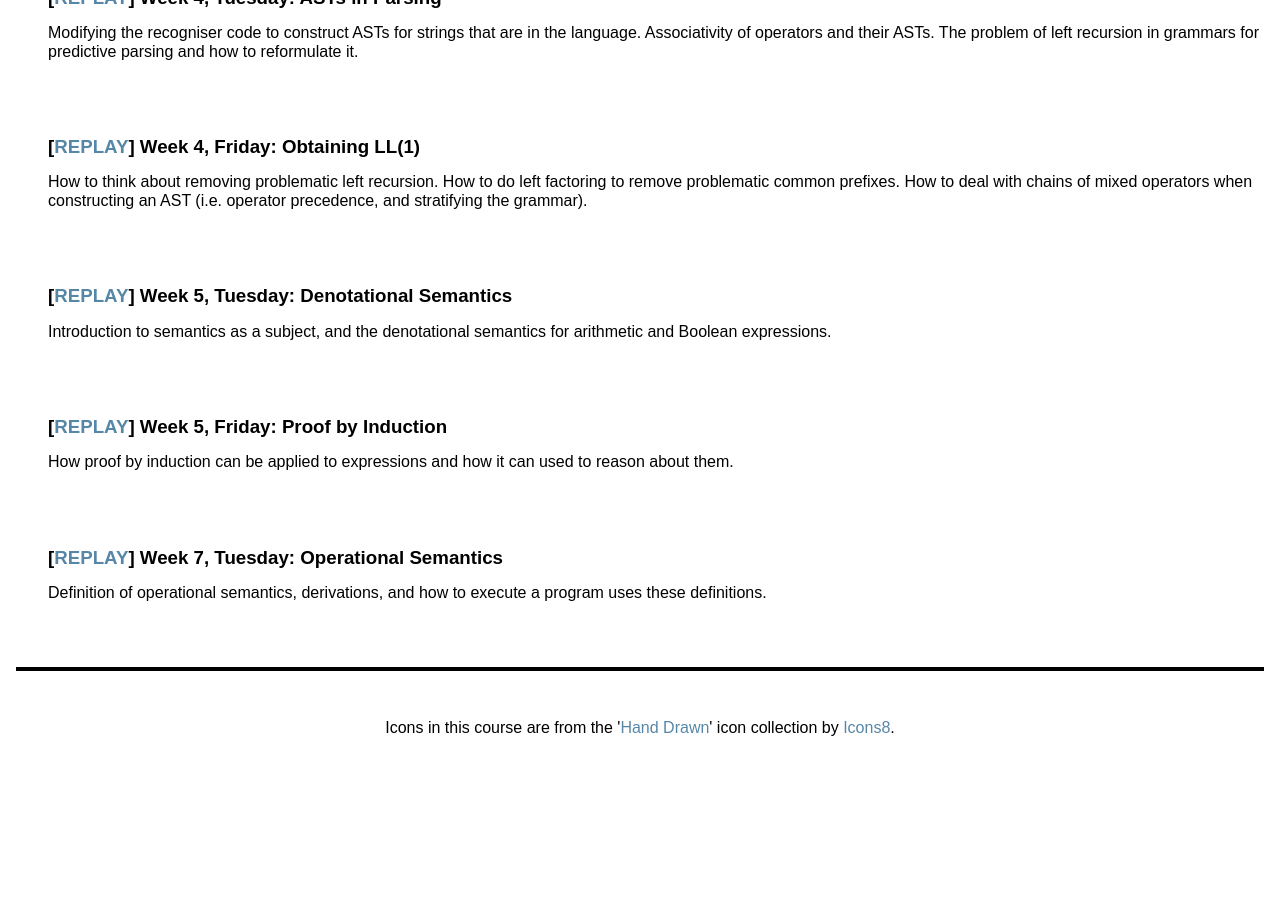
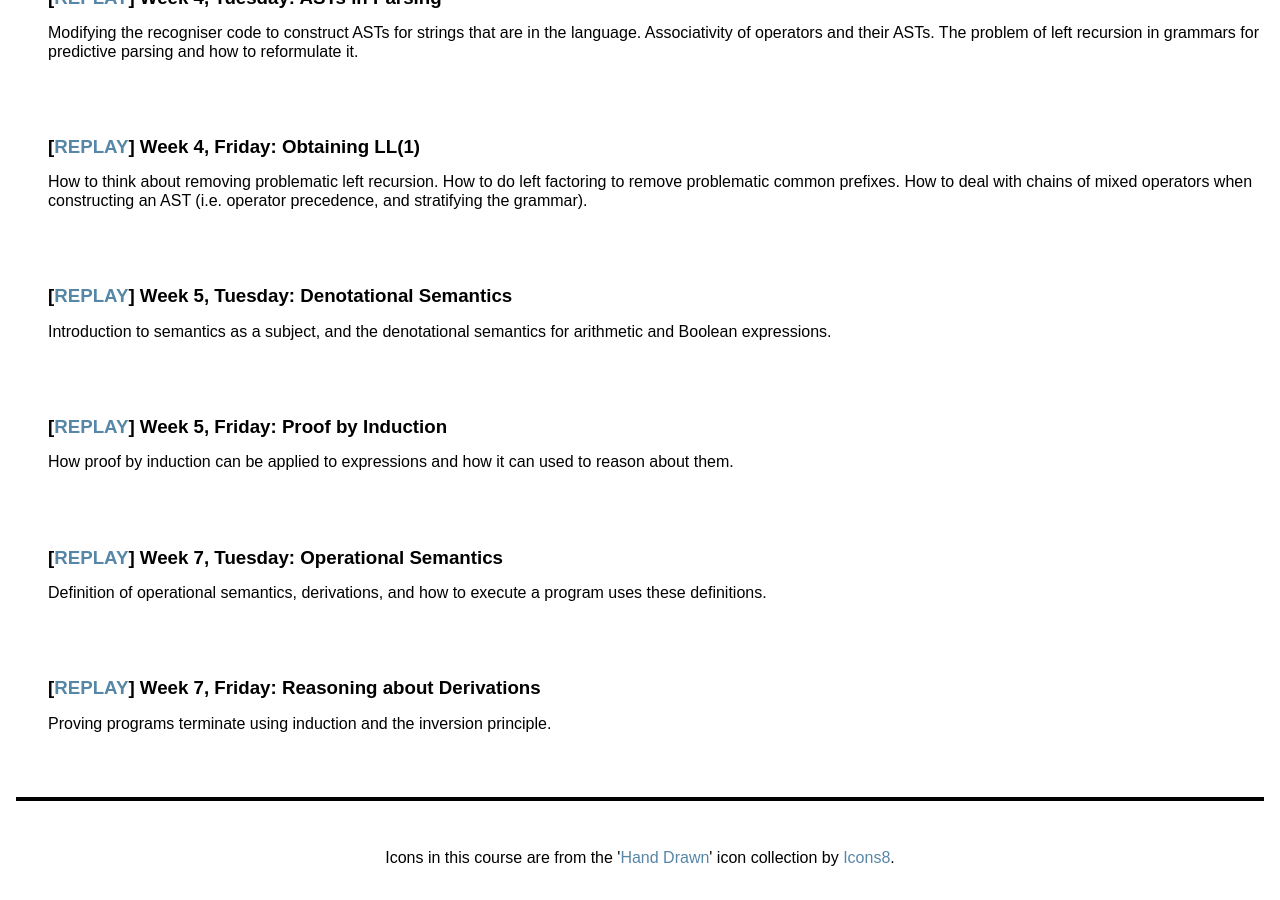
Before and after one commit to uob-coms20007/webpages, a Jekyll site: the page built from schedule.md, in a window 1280 px wide and 900 px high, scrolled down 1853 px. Built offline with Jekyll 4.4.1, drawn with Linux system fonts in a browser that asks for light colours; nearby versions of some CDN libraries; before the commit the page ends 2622 px from its top, so only the background shows below that; some of the changed text lies outside the part shown.

Commit message:
Add RePlay

```diff
--- a/_data/lectures.yml
+++ b/_data/lectures.yml
@@ -47,6 +47,10 @@
 - title: Operational Semantics
   description: Definition of operational semantics, derivations, and how to execute a program uses these definitions.
   replay: https://mediasite.bris.ac.uk/Mediasite/Play/daec7669879443d9ba18543302f7a2211d
+
+- title: Reasoning about Derivations
+  description: Proving programs terminate using induction and the inversion principle.
+  replay: https://mediasite.bris.ac.uk/Mediasite/Play/e63a127064a84ac5bb109282d63634f51d
 
 # - title: Introduction
 #   description: Introduction to the themes of the unit and how the unit runs.  Strings, concrete syntax and a preview of context-free string grammars.
```
